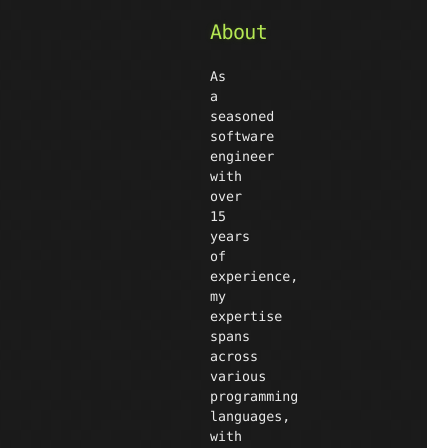
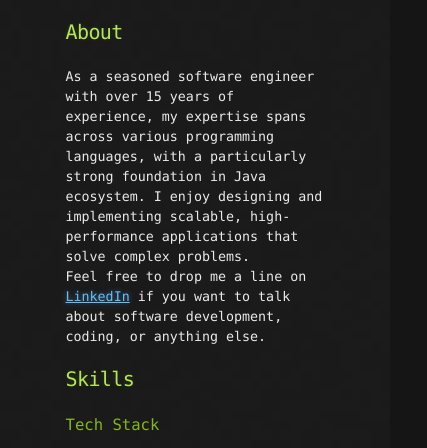
Before and after one commit to michelmilezzi/michelmilezzi.github.io, a plain HTML site: page index.html in a window 390 px wide. Shown: the part 573-1021 px from the top of the page, 427 px wide, since content can reach past the window. Drawn offline with Linux system fonts and the light colour scheme.

Commit message:
Fix mobile style

```diff
--- a/css/style.css
+++ b/css/style.css
@@ -369,7 +369,7 @@ p {
 .resume {
   text-decoration: none;
   font-size: smaller;
-  padding: 0 15em 2em 15em;
+  padding: 0 15% 2% 15%;
 
 }
 
```
